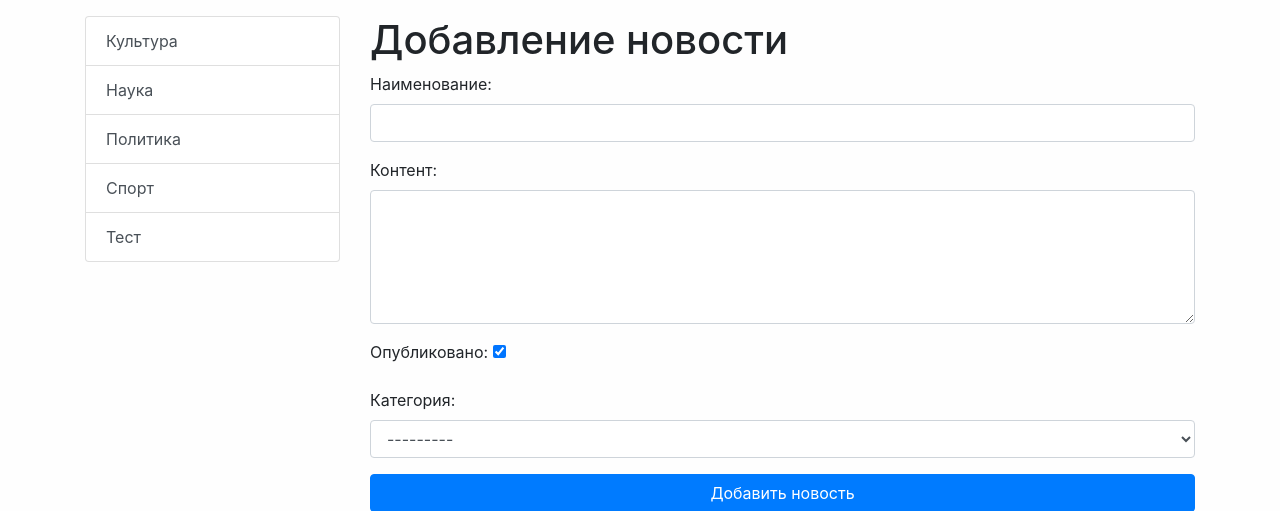
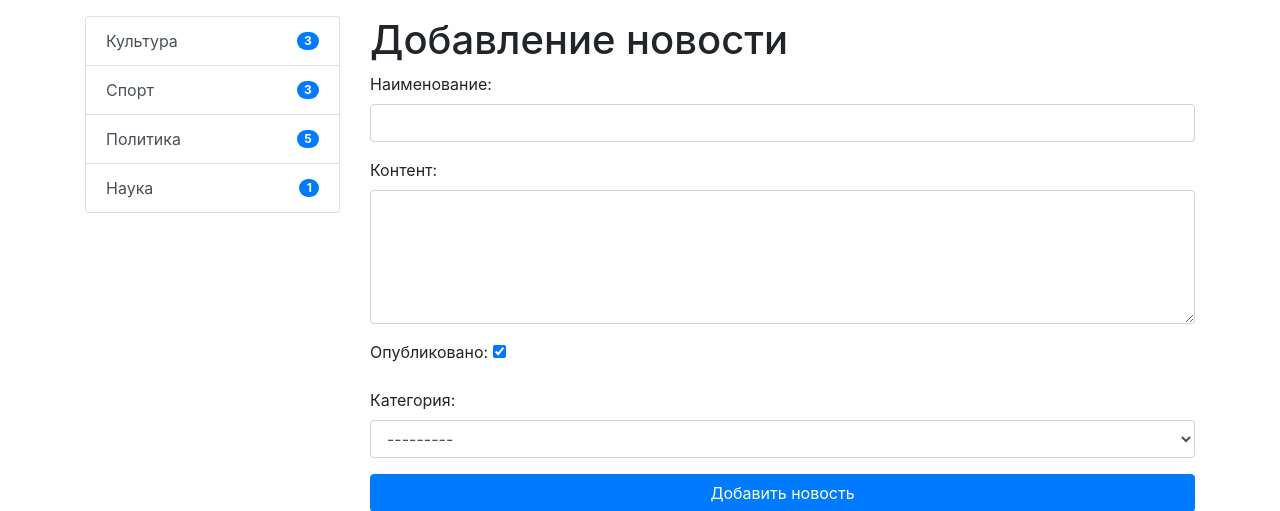
Before and after one commit to alweb31/testsite, a Django app: page /news/add-news/ in a window 1280 px wide. Shown: the part 56-567 px from the top of the page. Run offline with Django 3.2, Linux system fonts and the light colour scheme; data comes from the database, SQL or seed files in the repository; both versions use the stored data as it was after the commit; some libraries are stand-ins or nearby versions.

Commit message:
Добавили просмотры и вывели их в шаблоне. А так убрали отображение категории без новостей

```diff
--- a/mysite/news/models.py
+++ b/mysite/news/models.py
@@ -11,6 +11,7 @@
     photo = models.ImageField(upload_to='photos/%Y/%m/%d/', verbose_name='Фото', blank=True)
     is_published = models.BooleanField(default=True, verbose_name='Опубликовано')
     category = models.ForeignKey('Categories', on_delete=models.PROTECT, verbose_name='Категория')
+    views = models.IntegerField(default=0)
 
     def __str__(self):
         return self.title
--- a/mysite/news/templates/news/list_categories.html
+++ b/mysite/news/templates/news/list_categories.html
@@ -1,7 +1,11 @@
-<div class="list-group">
+<ul class="list-group">
     {% for item in categories %}
-        <a href="{{ item.get_absolute_url }}" class="list-group-item list-group-item-action">
-            {{ item.title }}
-        </a>
+        <li class="list-group-item d-flex justify-content-between align-items-center">
+
+            <a href="{{ item.get_absolute_url }}" class="list-group-item-action">
+                {{ item.title }}
+            </a>
+            <span class="badge badge-primary badge-pill">  {{ item.cnt }}</span>
+        </li>
     {% endfor %}
-</div>
+</ul>
--- a/mysite/news/templatetags/news_tags.py
+++ b/mysite/news/templatetags/news_tags.py
@@ -1,4 +1,5 @@
 from django import template
+from django.db.models import Count
 
 from news.models import Categories
 
@@ -12,5 +13,6 @@
 
 @register.inclusion_tag('news/list_categories.html')
 def show_categories():
-    categories = Categories.objects.all()
-    return {"categories": categories,}
+    # categories = Categories.objects.all()
+    categories = Categories.objects.annotate(cnt=Count('news')).filter(cnt__gt=0)
+    return {"categories": categories, }
--- a/mysite/requirements.txt
+++ b/mysite/requirements.txt
@@ -1,5 +1,6 @@
 asgiref==3.2.10
 Django==3.1
+mysqlclient @ file:///D:/Python/testsite/mysqlclient-1.4.6-cp38-cp38-win32.whl
 Pillow==7.2.0
 pytz==2020.1
 sqlparse==0.3.1
```
Also changed, not shown: mysite/mysite/settings.py (+5 -6 lines), mysite/db.sqlite3, mysite/news/migrations/0005_news_views.py (added), 2 other files.
